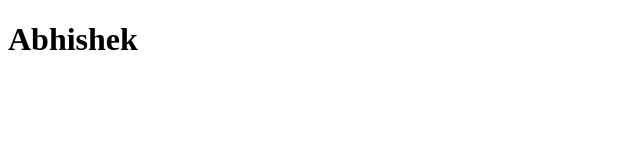
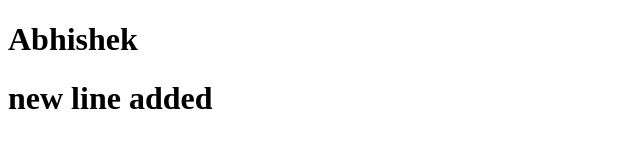
Before and after one commit to jha713/git_demo, a plain HTML site: page index.html in a window 1280 px wide. Shown: the whole page, without its empty margins (0-640 px from the left). Drawn offline with Linux system fonts and the light colour scheme.

Commit message:
2nd commit

```diff
--- a/index.html
+++ b/index.html
@@ -6,6 +6,7 @@
   </head>
   <body>
     <h1>Abhishek</h1>
+    <h1>new line added</h1>
 
   </body>
 </html>
```
